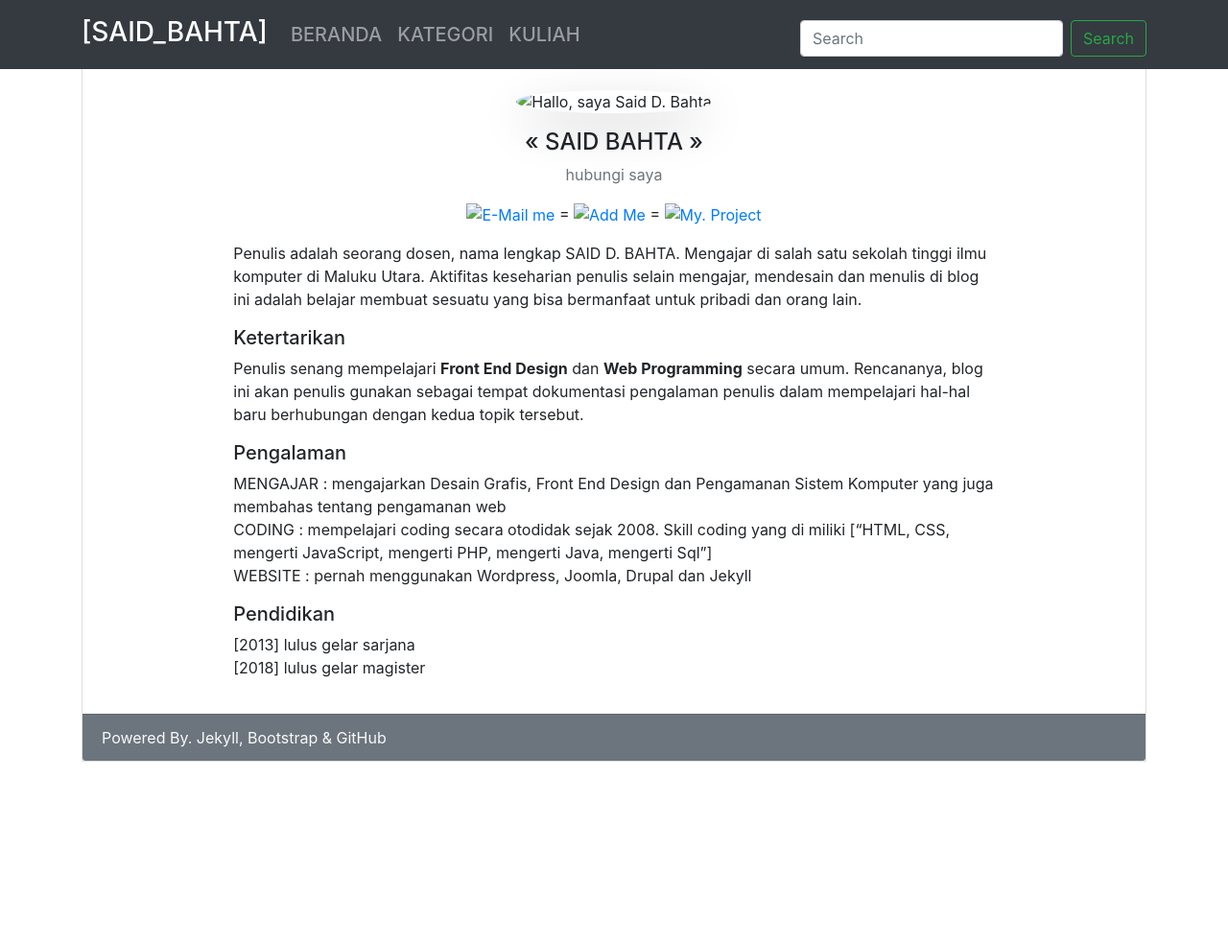
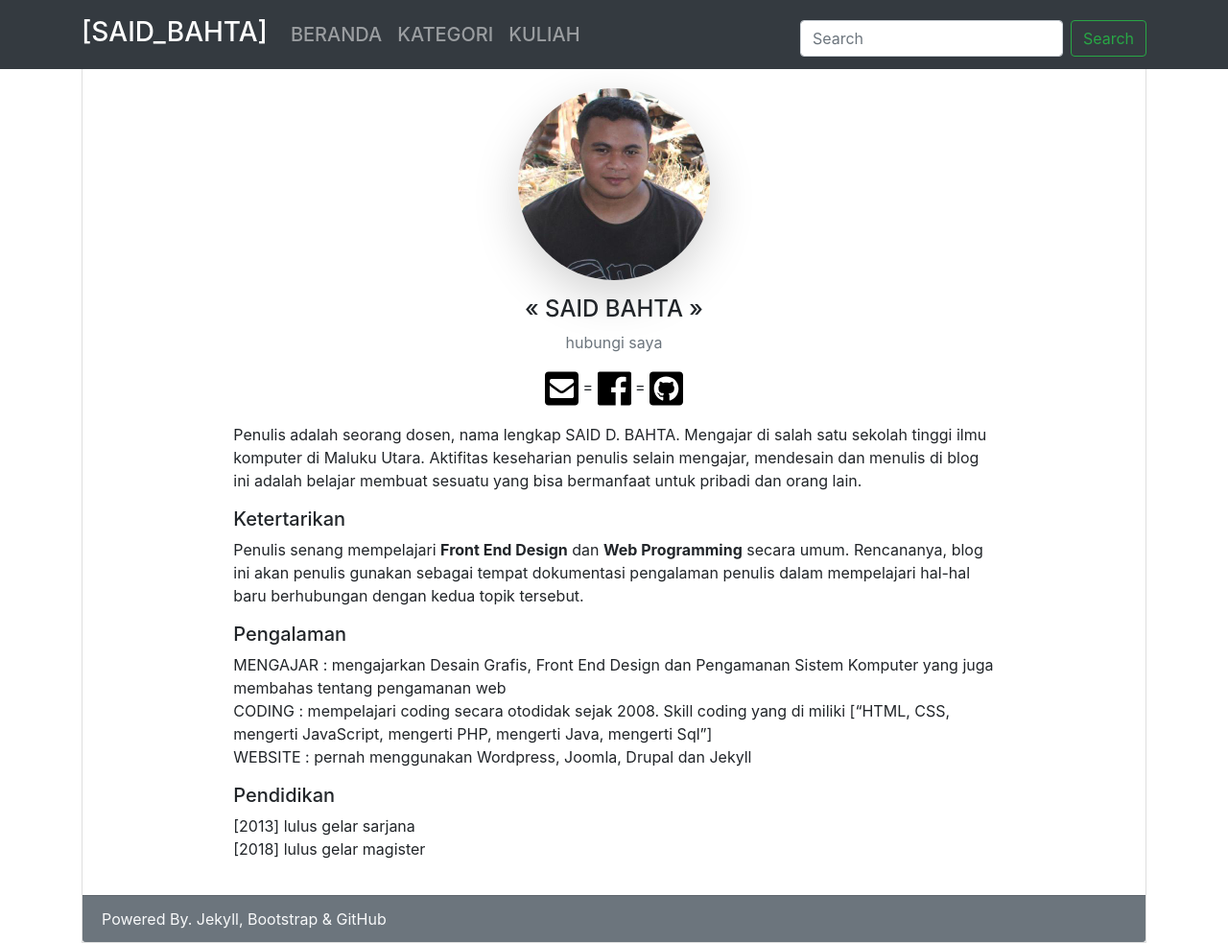
Before and after one commit to surtinaali/blog, a Jekyll site: the page built from about.markdown, in a window 1280 px wide and 983 px high. Shown: the whole window at 96% size. Built offline with Jekyll 4.4.1, drawn with Linux system fonts in a browser that asks for light colours.

Commit message:
Ganti link gambar di halaman about

```diff
--- a/about.markdown
+++ b/about.markdown
@@ -5,7 +5,7 @@ img_path: assets/img/bismillahirrahmanirrahim.svg
 date: 2018-07-17 02:15:00 +0900
 ---
 {:.text-center #profil}
-![Hallo, saya Said D. Bahta]({{ site.baseurl }}assets/img/profil.jpg){:.rounded-circle .shadow-lg width="200rem"}
+![Hallo, saya Said D. Bahta]({{ site.baseurl }}/assets/img/profil.jpg){:.rounded-circle .shadow-lg width="200rem"}
 #### << SAID BAHTA >> <br>
 {:.text-center}
 
@@ -13,9 +13,9 @@ date: 2018-07-17 02:15:00 +0900
 hubungi saya
 
 {:.text-center}
-[![E-Mail me]({{ site.baseurl }}assets/img/email.svg){:width="35rem"}](mailto:{{site.email}}) =
-[![Add Me]({{ site.baseurl }}assets/img/facebook.svg){:width="35rem"}]({{ site.fb }}){:target="new"} =
-[![My. Project]({{ site.baseurl }}assets/img/github.svg){:width="35rem"}]({{ site.github }}){:target="new"}
+[![E-Mail me]({{ site.baseurl }}/assets/img/email.svg){:width="35rem"}](mailto:{{site.email}}) =
+[![Add Me]({{ site.baseurl }}/assets/img/facebook.svg){:width="35rem"}]({{ site.fb }}){:target="new"} =
+[![My. Project]({{ site.baseurl }}/assets/img/github.svg){:width="35rem"}]({{ site.github }}){:target="new"}
 {:.text-center}
 
 
```
